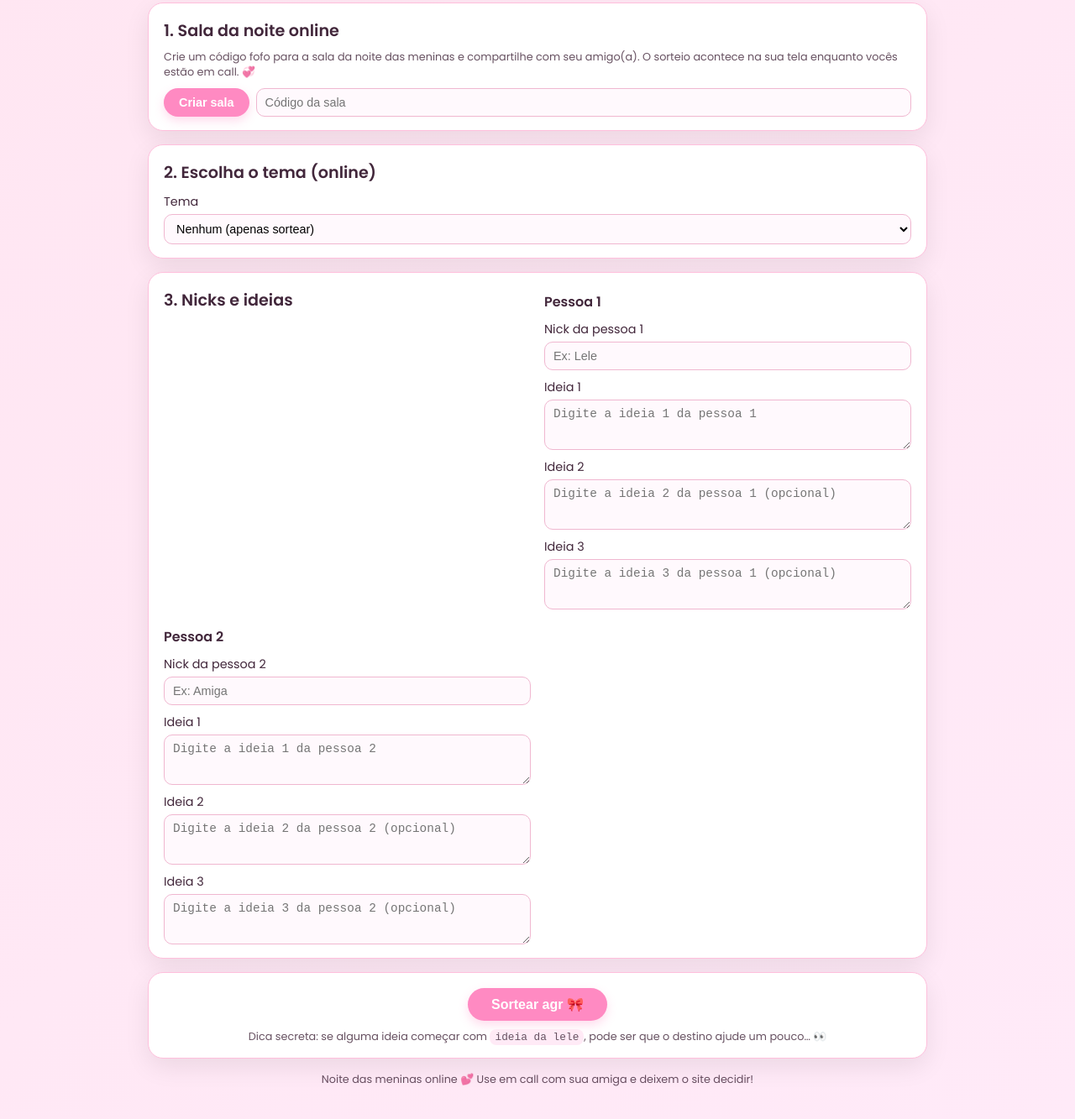
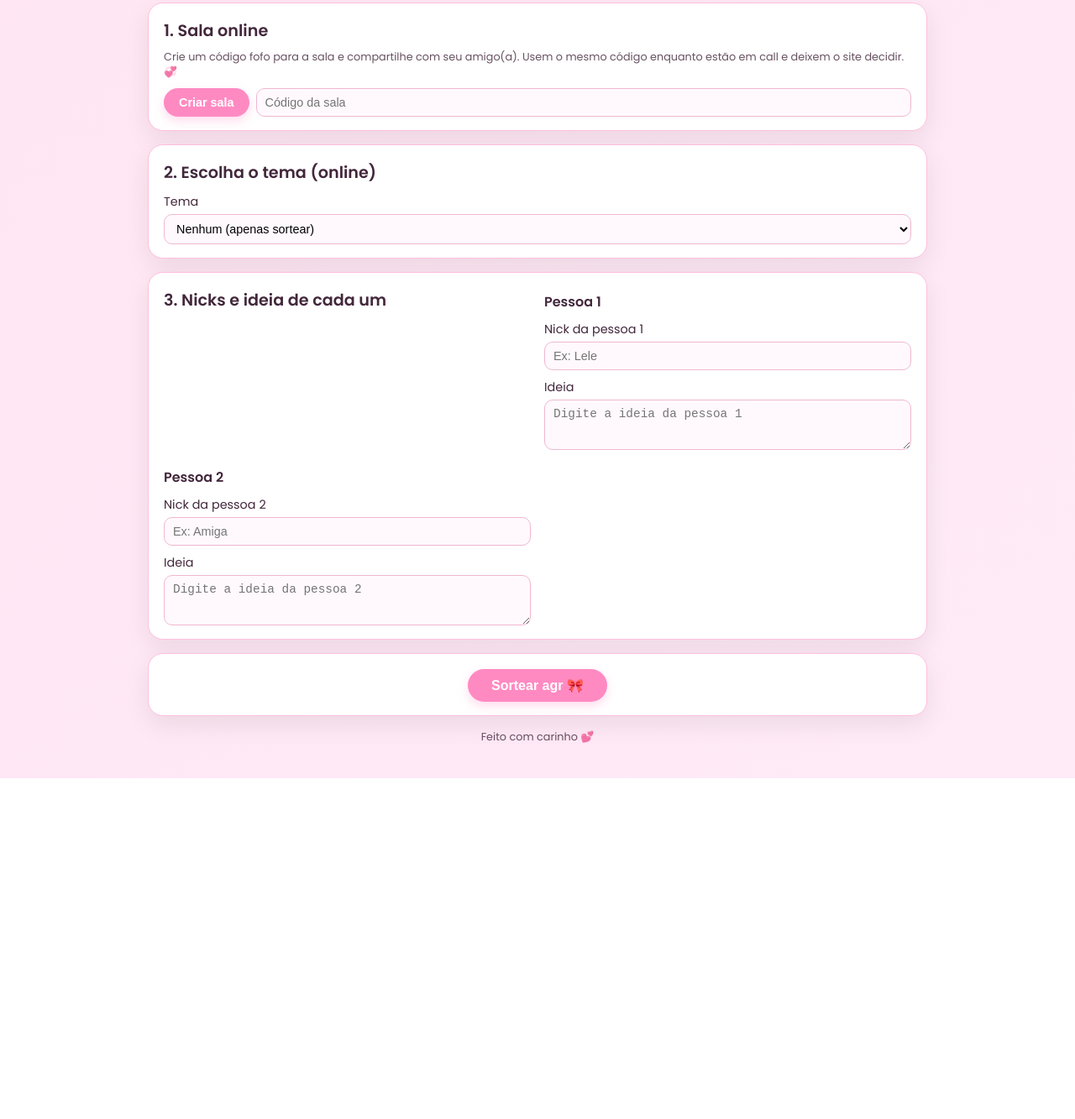
Before and after one commit to leticiamor3/sorteiolegui, a plain HTML site: page index.html in a window 1280 px wide. Shown: the part 131-1464 px from the top of the page at 84% size. After the commit the page ends 1058 px from the top, so only its background shows below. Drawn offline with Linux system fonts and the light colour scheme.

Commit message:
Update text and labels in index.html

```diff
--- a/index.html
+++ b/index.html
@@ -15,10 +15,10 @@
         </header>
 
         <section class="card">
-            <h2>1. Sala da noite online</h2>
+            <h2>1. Sala online</h2>
             <p class="hint">
-                Crie um código fofo para a sala da noite das meninas e compartilhe com seu amigo(a).
-                O sorteio acontece na sua tela enquanto vocês estão em call. 💞
+                Crie um código fofo para a sala e compartilhe com seu amigo(a).
+                Usem o mesmo código enquanto estão em call e deixem o site decidir. 💞
             </p>
             <div class="room-row">
                 <button id="btnNovaSala" type="button">Criar sala</button>
@@ -49,7 +49,7 @@
         </section>
 
         <section class="card two-columns">
-            <h2>3. Nicks e ideias</h2>
+            <h2>3. Nicks e ideia de cada um</h2>
 
             <div class="col">
                 <h3>Pessoa 1</h3>
@@ -58,16 +58,8 @@
                     <input id="nick1" type="text" placeholder="Ex: Lele">
                 </div>
                 <div class="field">
-                    <label for="ideia1_1">Ideia 1</label>
-                    <textarea id="ideia1_1" rows="2" placeholder="Digite a ideia 1 da pessoa 1"></textarea>
-                </div>
-                <div class="field">
-                    <label for="ideia1_2">Ideia 2</label>
-                    <textarea id="ideia1_2" rows="2" placeholder="Digite a ideia 2 da pessoa 1 (opcional)"></textarea>
-                </div>
-                <div class="field">
-                    <label for="ideia1_3">Ideia 3</label>
-                    <textarea id="ideia1_3" rows="2" placeholder="Digite a ideia 3 da pessoa 1 (opcional)"></textarea>
+                    <label for="ideia1">Ideia</label>
+                    <textarea id="ideia1" rows="2" placeholder="Digite a ideia da pessoa 1"></textarea>
                 </div>
             </div>
 
@@ -78,25 +70,14 @@
                     <input id="nick2" type="text" placeholder="Ex: Amiga">
                 </div>
                 <div class="field">
-                    <label for="ideia2_1">Ideia 1</label>
-                    <textarea id="ideia2_1" rows="2" placeholder="Digite a ideia 1 da pessoa 2"></textarea>
-                </div>
-                <div class="field">
-                    <label for="ideia2_2">Ideia 2</label>
-                    <textarea id="ideia2_2" rows="2" placeholder="Digite a ideia 2 da pessoa 2 (opcional)"></textarea>
-                </div>
-                <div class="field">
-                    <label for="ideia2_3">Ideia 3</label>
-                    <textarea id="ideia2_3" rows="2" placeholder="Digite a ideia 3 da pessoa 2 (opcional)"></textarea>
+                    <label for="ideia2">Ideia</label>
+                    <textarea id="ideia2" rows="2" placeholder="Digite a ideia da pessoa 2"></textarea>
                 </div>
             </div>
         </section>
 
         <section class="card actions">
             <button id="btnSortear" type="button">Sortear agr 🎀</button>
-            <p class="hint small">
-                Dica secreta: se alguma ideia começar com <code>ideia da lele</code>, pode ser que o destino ajude um pouco… 👀
-            </p>
             <p id="erroMsg" class="erro hidden"></p>
         </section>
 
@@ -109,7 +90,7 @@
         </section>
 
         <footer class="footer">
-            <p>Noite das meninas online 💕 Use em call com sua amiga e deixem o site decidir!</p>
+            <p>Feito com carinho 💕</p>
         </footer>
     </main>
 
```
